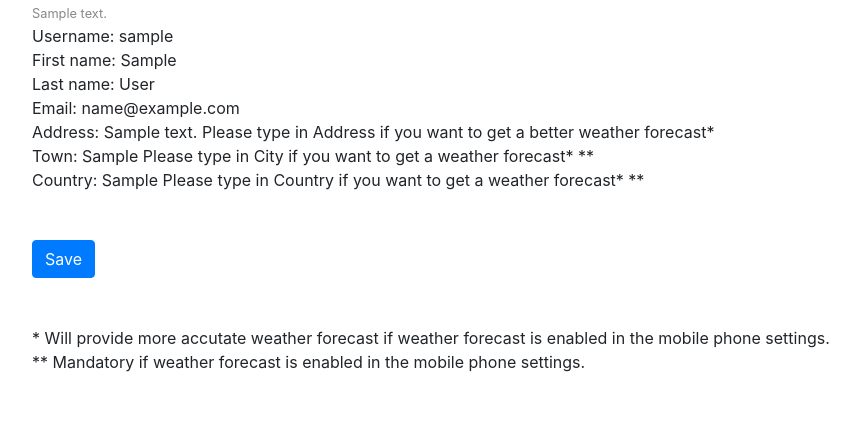
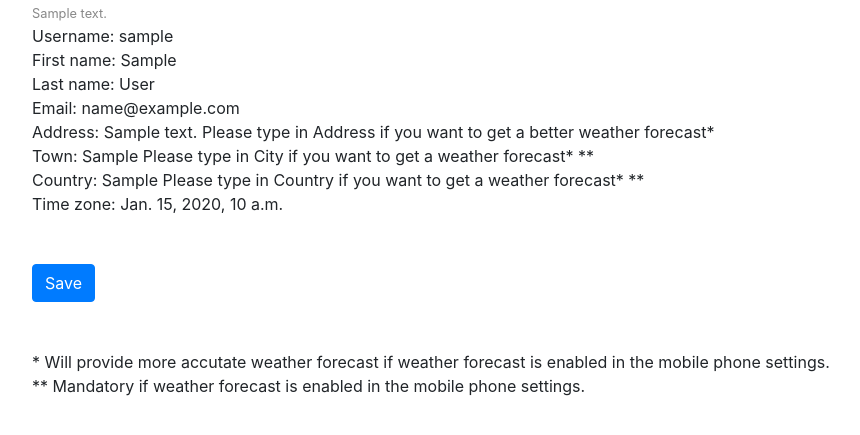
Before and after one commit to GoranAviani/incodaq_weather, a Django app: template templates/expanded_user/edit_user_profile.html in a window 1280 px wide. Shown: the part 56-491 px from the top of the page, without its empty margins (53-913 px from the left). Run offline with Django 3.2, Linux system fonts and the light colour scheme; the template is opened without the code that fills it: most values are stand-ins (such as "Sample title", 1, 10 or a date in 2020); parts of the project's set-up code (start-up, migrations or seed data) failed here and were passed over; some libraries are stand-ins or nearby versions.

Commit message:
added world time zone choices to user profile

```diff
--- a/expanded_user/forms.py
+++ b/expanded_user/forms.py
@@ -1,7 +1,7 @@
 from django import forms
 from django.contrib.auth.forms import UserCreationForm, UserChangeForm
 from .models import custom_user
-
+from incodaq_weather.choice import WORLD_TIME_ZONES
 
 class user_signup_form(UserCreationForm):
     username = forms.CharField(label='', widget=forms.TextInput(attrs={'class':'form-control'}))
@@ -27,6 +27,8 @@ class user_profile_form(forms.ModelForm):
         attrs={'readonly':'readonly','class':'form-control'}))
     email = forms.EmailField(label='', widget=forms.TextInput(
         attrs={'class':'form-control'}))
+    worldTimeZones = forms.ChoiceField(required=False, widget=forms.Select, choices=WORLD_TIME_ZONES,)
+
     class Meta:
         model = custom_user
         fields = (
@@ -38,6 +40,7 @@ class user_profile_form(forms.ModelForm):
             'userCountry',
             'userCity',
             'userAddress',
+            'worldTimeZones',
 )
 
 
--- a/incodaq_weather/choice.py
+++ b/incodaq_weather/choice.py
@@ -12,7 +12,7 @@ FORECAST_HOURS= [("05:00","05:00"),("05:30","05:30"),("06:00","06:00"),("06:30",
 MOBILE_PHONE_COUNTY_CODE=[("+46", "+46 - Sweden"),("+385", "+385 - Croatia")]
 
 WORLD_TIME_ZONES=[
-    ("0", "GMT"),("1", "GMT+1"),("2", "GMT+2"),("3", "GMT+3")
+    ("0", "GMT+0"),("1", "GMT+1"),("2", "GMT+2"),("3", "GMT+3")
     ,("4", "GMT+4"),("5", "GMT+5"),("6", "GMT+6"),("7", "GMT+7")
     ,("8", "GMT+8"),("9", "GMT+9"),("10", "GMT+10"),("11", "GMT+11"),("12", "GMT+12")
     ,("-1", "GMT-1"),("-2", "GMT-2"),("-3", "GMT-3")
--- a/templates/expanded_user/edit_user_profile.html
+++ b/templates/expanded_user/edit_user_profile.html
@@ -24,6 +24,8 @@
     <br/>
     Country: {{profileFormData.userCountry}} Please type in Country if you want to get a weather forecast* **
     <br/>
+    Time zone: {{profileFormData.worldTimeZones}}
+    <br/>
     <br/><br/>
     <button type="submit" class="btn btn-primary solid width-100 hover-black-text" >Save</button>
 <br/><br/><br/>
```
